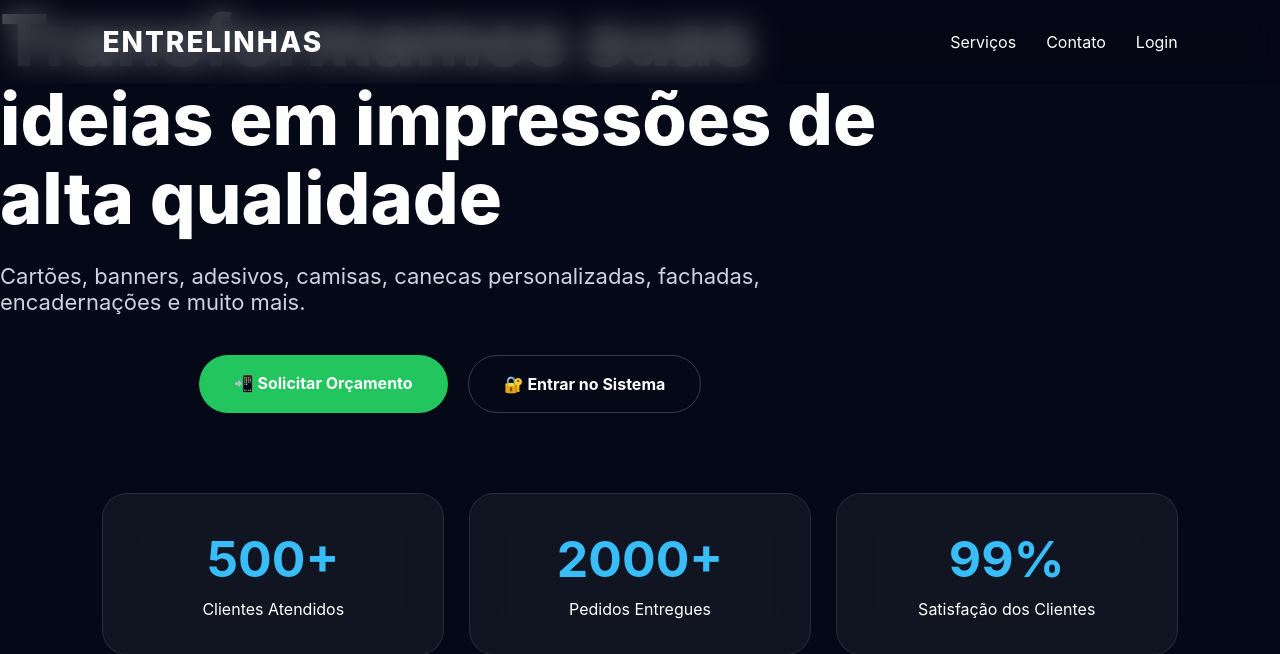
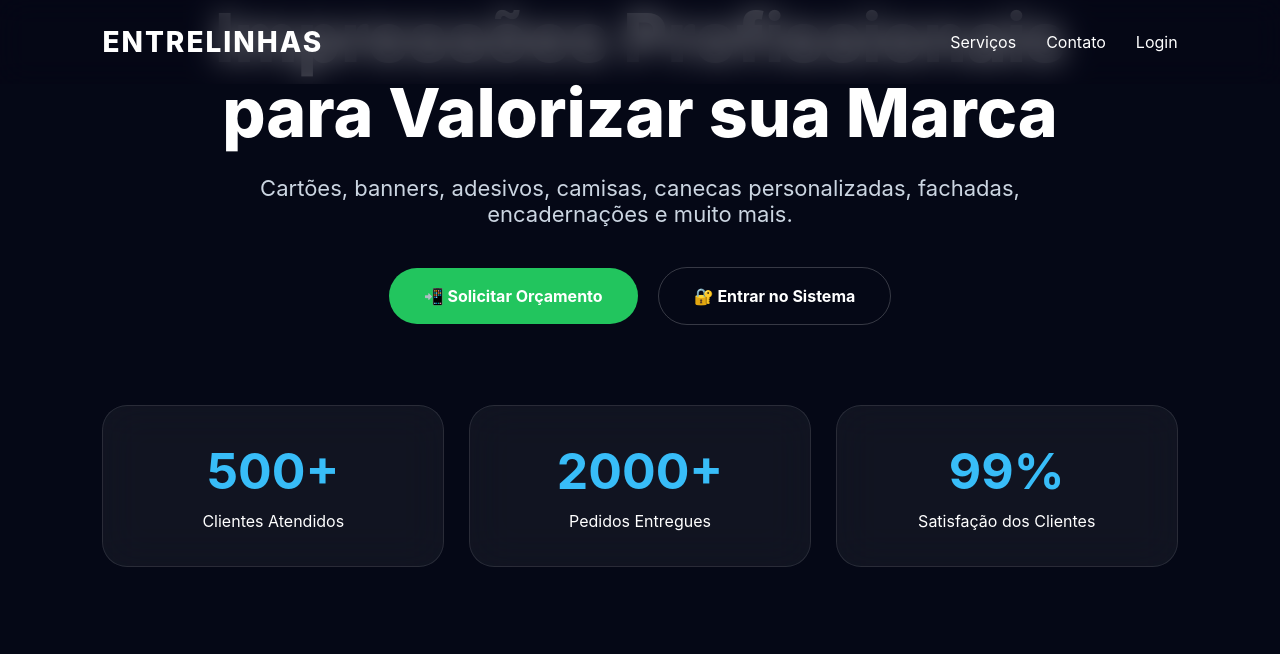
Before and after one commit to GuiMaciel29/django-sistema-entrelinhas, a Django app: page / in a window 1280 px wide. Shown: the top 654 px of the page. Run offline with Django 5.2, Linux system fonts and the light colour scheme.

Commit message:
Atualizações

```diff
--- a/core/static/css/home.css
+++ b/core/static/css/home.css
@@ -58,6 +58,7 @@ justify-content:center;
     align-items:center;
     text-align:center;
     padding:120px 20px;
+
     background:
     radial-gradient(circle at top,#2563eb 0%,transparent 40%),
     radial-gradient(circle at right,#7c3aed 0%,transparent 40%),
@@ -65,25 +66,37 @@ radial-gradient(circle at right,#7c3aed 0%,transparent 40%),
 }
 
 .hero-content{
-max-width:900px;
+    width:100%;
+    max-width:1100px;
+    margin:0 auto;
+
+    display:flex;
+    flex-direction:column;
+    align-items:center;
+    justify-content:center;
 }
 
 .hero h1{
-font-size:72px;
+    font-size:clamp(40px,6vw,68px);
     font-weight:800;
     line-height:1.1;
     margin-bottom:25px;
+    max-width:1000px;
+    text-align:center;
 }
 
 .hero p{
     font-size:22px;
     color:#cbd5e1;
     margin-bottom:40px;
+    max-width:800px;
+    text-align:center;
 }
 
 .hero-buttons{
     display:flex;
     justify-content:center;
+    align-items:center;
     gap:20px;
     flex-wrap:wrap;
 }
@@ -111,7 +124,6 @@ color:white;
 .btn-login:hover{
     transform:translateY(-4px);
 }
-
 /* ESTATÍSTICAS */
 
 .estatisticas{
--- a/core/templates/home.html
+++ b/core/templates/home.html
@@ -44,8 +44,9 @@
 
 <div class="hero-content">
 
-    <h1>
-        Transformamos suas ideias em impressões de alta qualidade
+   <h1>
+    Impressões Profissionais
+    para Valorizar sua Marca
     </h1>
 
     <p>
```
Lines whose indentation alone changed are shown as unchanged.
